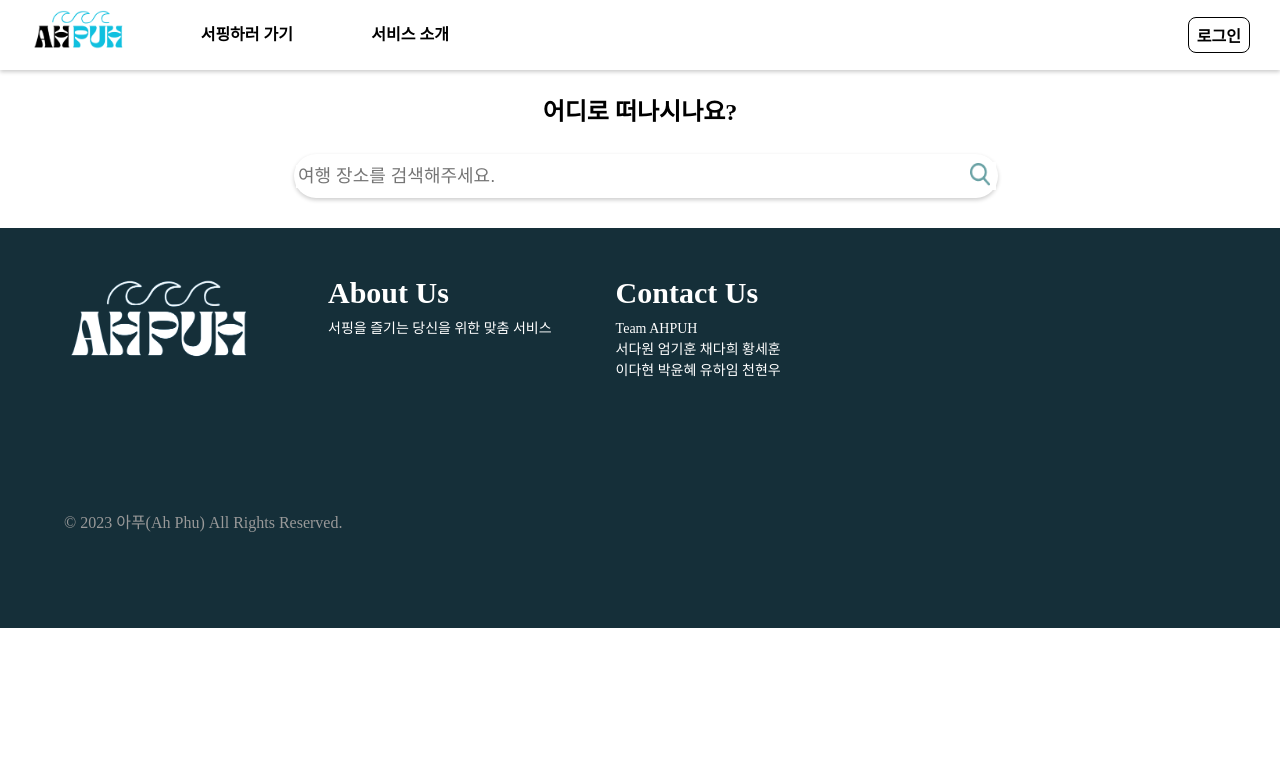
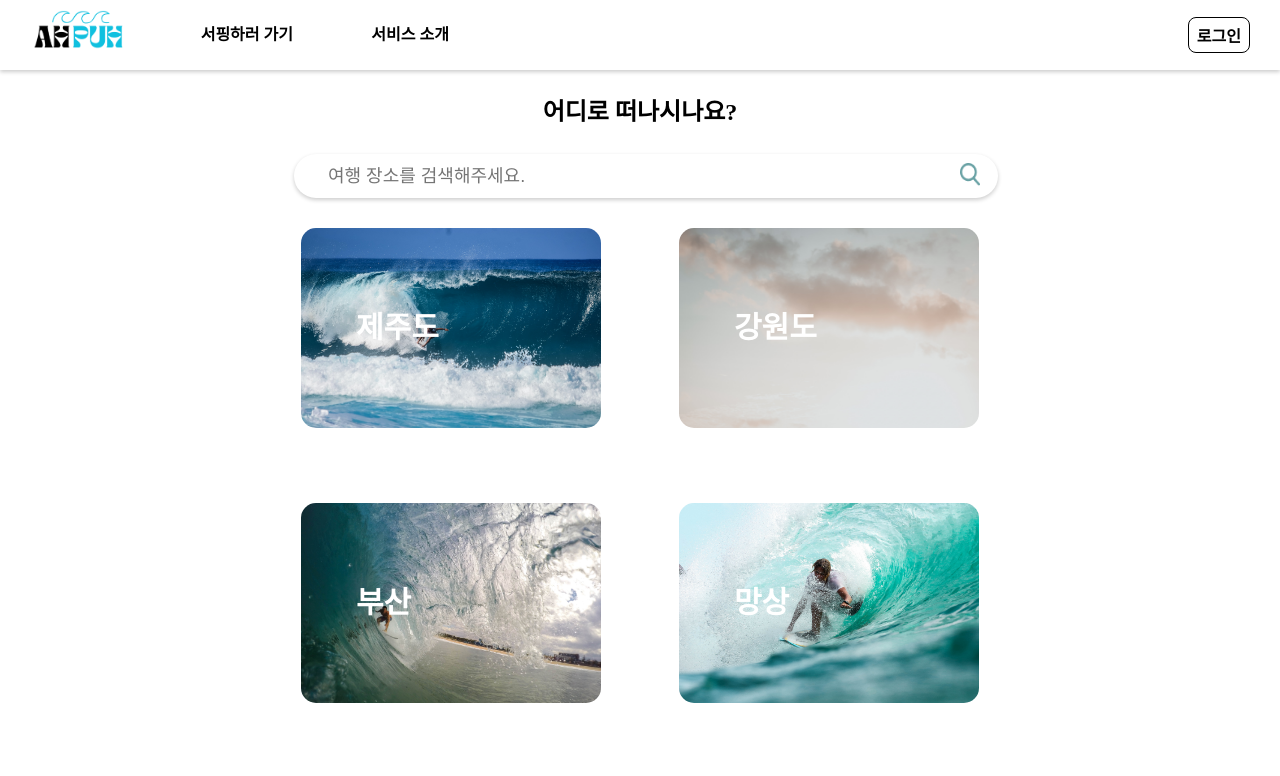
Before and after one commit to Ah-Puh/ahpuh_frontend, a React (Create React App) app: page /location in a window 1280 px wide. Shown: the top 776 px of the page. Built offline with nearby package versions, Linux system fonts and the light colour scheme; no server answers.

Commit message:
[FE-16] locationPage api 연결

```diff
--- a/package.json
+++ b/package.json
@@ -6,6 +6,7 @@
     "@testing-library/jest-dom": "^5.16.5",
     "@testing-library/react": "^13.4.0",
     "@testing-library/user-event": "^13.5.0",
+    "antd": "^4.24.12",
     "axios": "^1.4.0",
     "react": "^18.2.0",
     "react-dom": "^18.2.0",
--- a/src/components/Footer.css
+++ b/src/components/Footer.css
@@ -3,6 +3,7 @@
     height: 400px;
     background-color: #152F39;
     color: white;
+    margin-top: 100px;
 }
 
 .right {
--- a/src/routes/LocationPage/LocationPage.css
+++ b/src/routes/LocationPage/LocationPage.css
@@ -50,6 +50,7 @@ justify-content: center;
   font-size: 18px;
   outline : none;
   width: 100%;
+  margin-left: 30px;
 }
 
 .search_input input:focus {
@@ -59,6 +60,7 @@ justify-content: center;
 .search_btn{
   background-color: white;
   border: none;
+  margin-right: 10px;
 }
 
 .card_section{
@@ -80,10 +82,13 @@ justify-content: center;
   align-items: center;
   margin-left: 35px;
   color: white;
+  margin: 0 auto; /* Center the card horizontally */
+  margin-bottom: 35px; /* Add margin-bottom for spacing */
+
 }
 
-.card h1{
+.card_name{
   font-size: 30px;
   font-weight: 700;
-
+  margin-left: 55px;
 }
--- a/src/routes/LocationPage/LocationPage.js
+++ b/src/routes/LocationPage/LocationPage.js
@@ -8,7 +8,32 @@ import Footer from "../../components/Footer.js";
 
 function LocationPage() {
     const [searchValue, setSearchValue] = useState("");
-    const [cardData, setCardData] = useState([]);
+    const [cardData, setCardData] = useState([
+        {
+            id: 1,
+            name: "제주도",
+        },
+        {
+            id: 2,
+            name: "강원도",
+        },
+        {
+            id: 3,
+            name: "부산",
+        },
+        {
+            id: 4,
+            name: "망상",
+        },
+        {
+            id: 5,
+            name: "만리포",
+        },
+        {
+            id: 6,
+            name: "죽도",
+        },
+    ]);
     const navigate = useNavigate();
 
     // 카드 선택 시 날짜 선택 페이지로 이동
@@ -16,15 +41,32 @@ function LocationPage() {
         navigate(`/days/${locationId}`);
     };
 
-    // 서버에서 데이터를 받아오는 함수
-    const fetchData = async () => {
+    // 서버에서 검색결과 데이터를 받아오는 함수
+    const fetchResult = async () => {
         try {
-            const response = await axios.get(`/beach?keyword=${searchValue}`);
+            const response = await axios.get(
+                `http://54.145.149.194/beach?keyword=${searchValue}`
+            );
+            console.log(response.data.result);
             setCardData(response.data.result);
         } catch (error) {
             console.log(error);
         }
     };
+
+    // 처음에 서버에서 전체 데이터를 받아오는 함수
+    const fetchData = async () => {
+        try {
+            const response = await axios.get(`http://54.145.149.194/beach`);
+            setCardData(response.data.result);
+        } catch (error) {
+            console.log(error);
+        }
+    };
+
+    useEffect(() => {
+        fetchData();
+    }, []);
 
     // 검색 버튼 클릭 시
     const handleClick = () => {
@@ -32,7 +74,7 @@ function LocationPage() {
 
         // 검색어가 비어있지 않은 경우에만 요청 보내기
         if (searchValue.trim() !== "") {
-            fetchData();
+            fetchResult();
         }
     };
 
@@ -85,7 +127,7 @@ function LocationPage() {
                                 }}
                                 onClick={() => goToDayPage(card.id)}
                             >
-                                <h1>{card.name}</h1>
+                                <div className="card_name">{card.name}</div>
                             </div>
                         ))}
                     </div>
```
Also changed, not shown: src/routes/BookPage/BookPage.css (line endings or trailing spaces), 1 other file (tests, documents, lock files or other folders).
